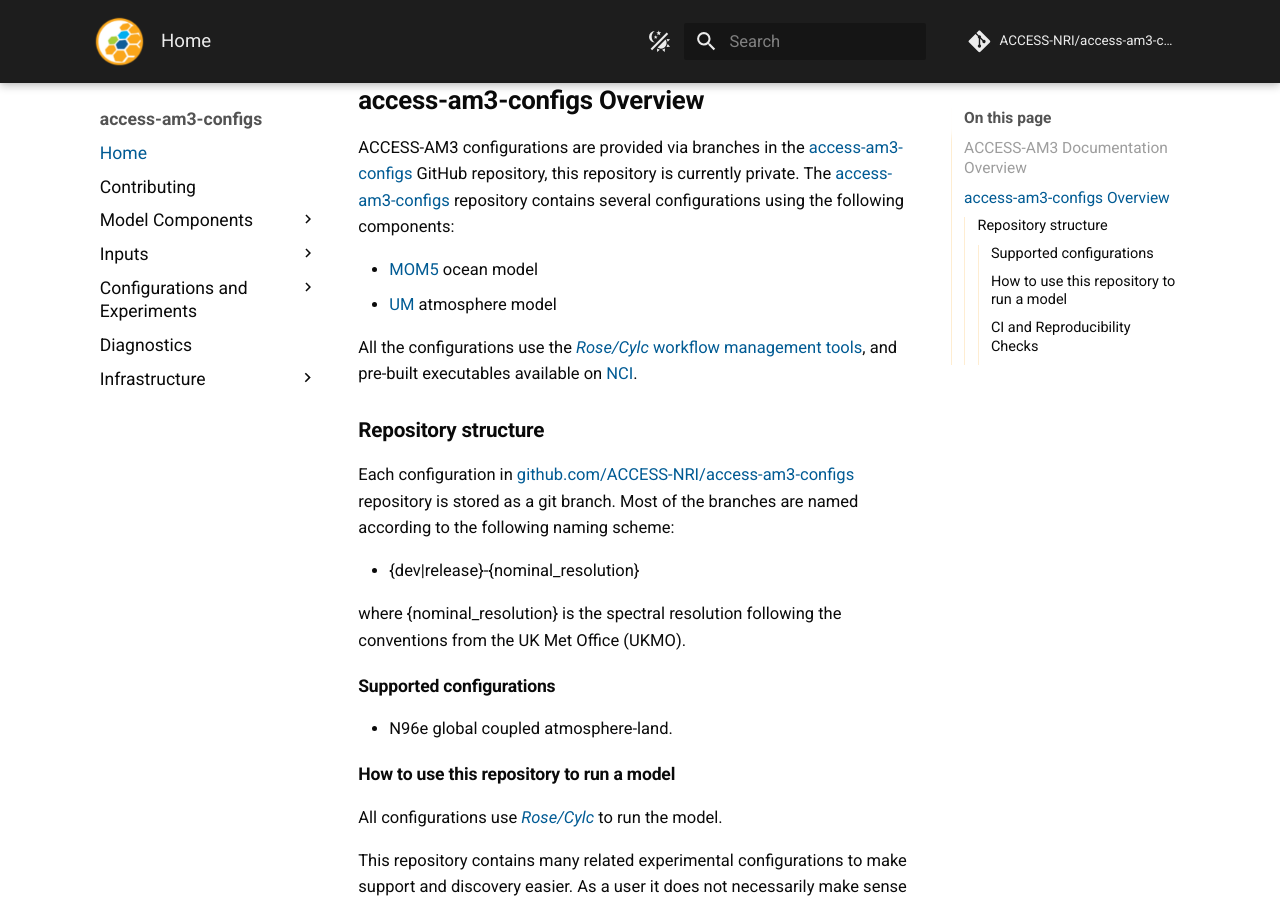
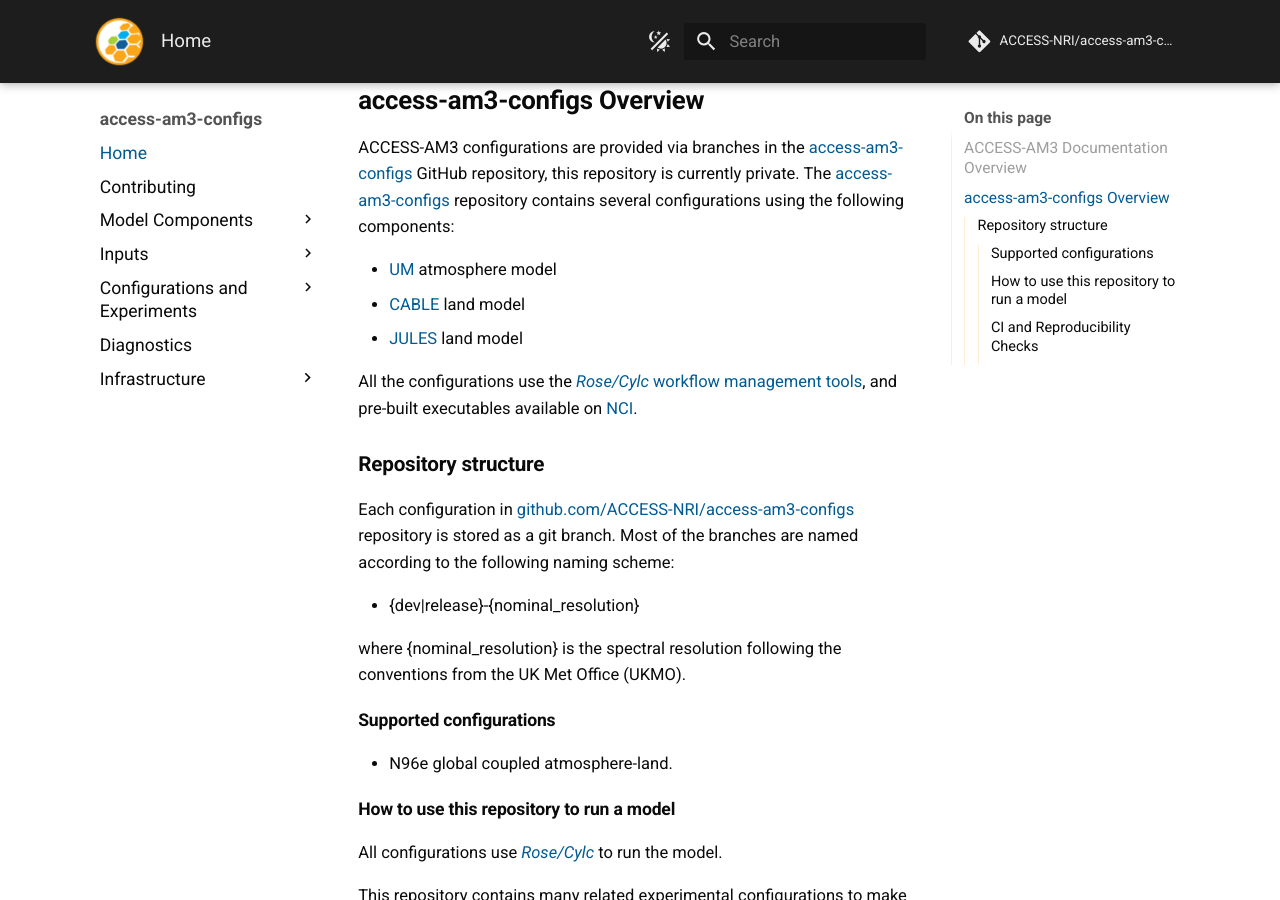
Before and after one commit to ACCESS-NRI/access-am3-configs-doc, an MkDocs documentation site: the page built from documentation/docs/pages/index.md, in a window 1280 px wide and 900 px high, scrolled down 696 px. Built offline with MkDocs 1.6.1 and Material for MkDocs 9.7.7, drawn with Linux system fonts in a browser that asks for light colours; comment, search, counter and statistics services are not loaded.

Commit message:
Fix the models listed on landing page

```diff
--- a/documentation/docs/pages/index.md
+++ b/documentation/docs/pages/index.md
@@ -21,8 +21,9 @@ The documentation in split into 4 main sections, which also have navigation link
 ## access-am3-configs Overview
 ACCESS-AM3 configurations are provided via branches in the [access-am3-configs](https://github.com/ACCESS-NRI/access-am3-configs) GitHub repository, this repository is currently private. The [access-am3-configs](https://github.com/ACCESS-NRI/access-am3-configs) repository contains several configurations using the following components:
 
-- [MOM5](https://github.com/ACCESS-NRI/mom5) ocean model
 - [UM](https://github.com/ACCESS-NRI/UM) atmosphere model
+- [CABLE](https://github.com/CABLE-LSM/CABLE) land model
+- [JULES](https://github.com/ACCESS-NRI/JULES) land model
 
 All the configurations use the [_Rose/Cylc_ workflow management tools](https://docs.access-hive.org.au/models/run_a_model/rose_cylc/), and pre-built executables available on [NCI](https://nci.org.au/).
 
```
